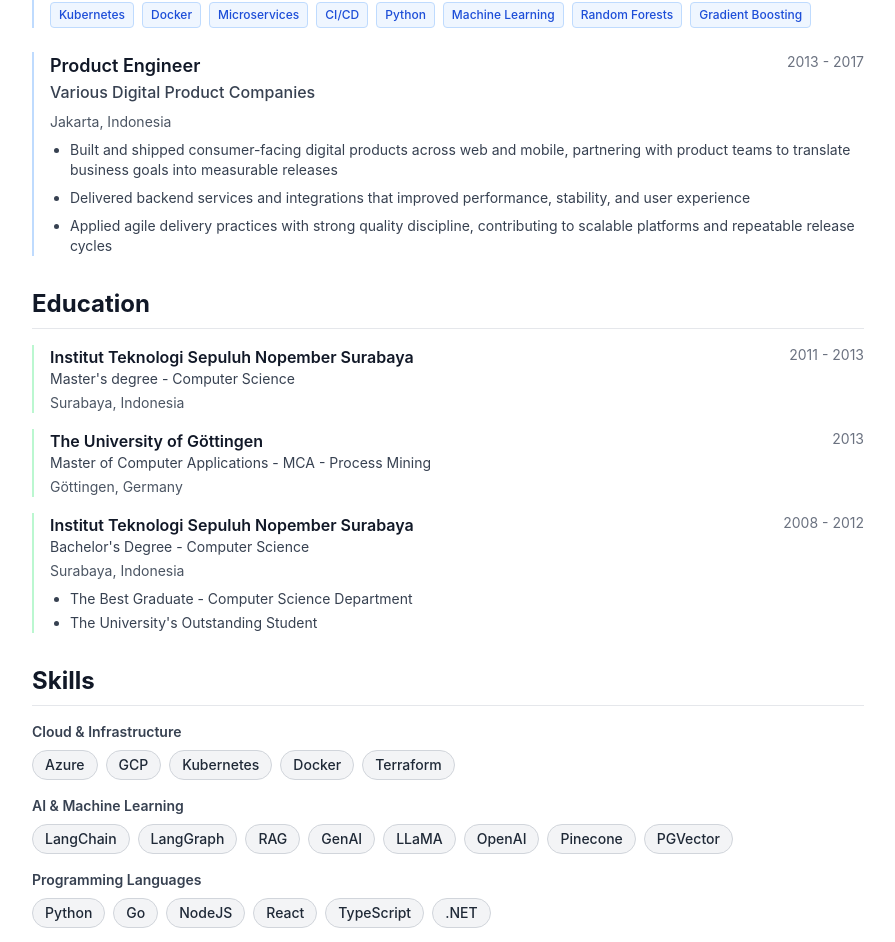
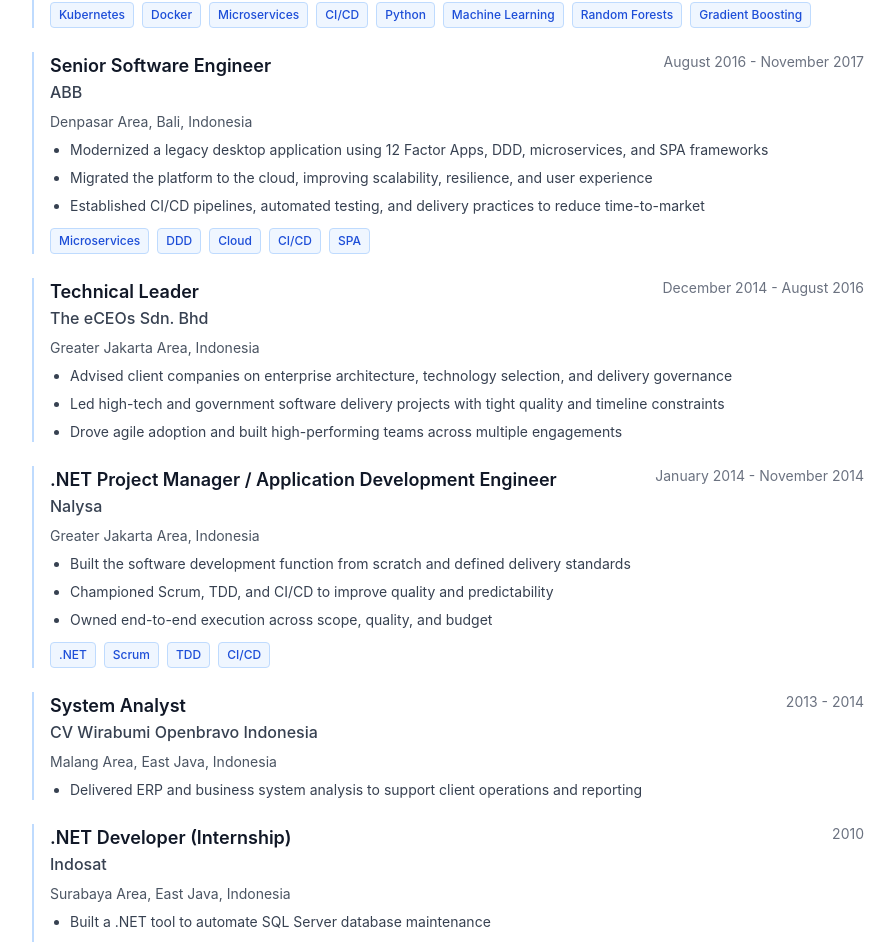
Before and after one commit to gusdewa/resume, a React (Vite) app: page / in a window 1280 px wide. Shown: the part 2105-3047 px from the top of the page, without its empty margins (192-1087 px from the left). Built offline with nearby package versions, Linux system fonts and the light colour scheme.

Commit message:
Detail pre-2017 experience

```diff
--- a/src/content/variants/alvarez-marsal.ts
+++ b/src/content/variants/alvarez-marsal.ts
@@ -83,14 +83,57 @@
       ],
     },
     {
-      company: 'Various Digital Product Companies',
-      title: 'Product Engineer',
-      location: 'Jakarta, Indonesia',
-      period: '2013 - 2017',
+      company: 'ABB',
+      title: 'Senior Software Engineer',
+      location: 'Denpasar Area, Bali, Indonesia',
+      period: 'August 2016 - November 2017',
       highlights: [
-        'Built and shipped consumer-facing digital products across web and mobile, partnering with product teams to translate business goals into measurable releases',
-        'Delivered reliable backend services and integrations that improved performance, stability, and user experience',
-        'Applied agile delivery practices with strong quality discipline, contributing to scalable platforms and repeatable release cycles',
+        'Modernized a legacy desktop application using 12 Factor Apps, DDD, microservices, and SPA frameworks',
+        'Migrated the platform to the cloud, improving scalability, resilience, and user experience',
+        'Established CI/CD pipelines, automated testing, and delivery practices to reduce time-to-market',
+      ],
+      technologies: ['Microservices', 'DDD', 'Cloud', 'CI/CD', 'SPA'],
+    },
+    {
+      company: 'The eCEOs Sdn. Bhd',
+      title: 'Technical Leader',
+      location: 'Greater Jakarta Area, Indonesia',
+      period: 'December 2014 - August 2016',
+      highlights: [
+        'Advised client companies on enterprise architecture, technology selection, and delivery governance',
+        'Led high-tech and government software delivery projects with tight quality and timeline constraints',
+        'Drove agile adoption and built high-performing teams across multiple engagements',
+      ],
+    },
+    {
+      company: 'Nalysa',
+      title: '.NET Project Manager / Application Development Engineer',
+      location: 'Greater Jakarta Area, Indonesia',
+      period: 'January 2014 - November 2014',
+      highlights: [
+        'Built the software development function from scratch and defined delivery standards',
+        'Championed Scrum, TDD, and CI/CD to improve quality and predictability',
+        'Owned end-to-end execution across scope, quality, and budget',
+      ],
+      technologies: ['.NET', 'Scrum', 'TDD', 'CI/CD'],
+    },
+    {
+      company: 'CV Wirabumi Openbravo Indonesia',
+      title: 'System Analyst',
+      location: 'Malang Area, East Java, Indonesia',
+      period: '2013 - 2014',
+      highlights: [
+        'Delivered ERP and business system analysis to support client operations and reporting',
+      ],
+    },
+    {
+      company: 'Indosat',
+      title: '.NET Developer (Internship)',
+      location: 'Surabaya Area, East Java, Indonesia',
+      period: '2010',
+      highlights: [
+        'Built a .NET tool to automate SQL Server database maintenance',
+        'Produced system design documentation for the maintenance automation',
       ],
     },
   ],
--- a/src/content/variants/default.ts
+++ b/src/content/variants/default.ts
@@ -90,14 +90,57 @@
       ],
     },
     {
-      company: 'Various Digital Product Companies',
-      title: 'Product Engineer',
-      location: 'Jakarta, Indonesia',
-      period: '2013 - 2017',
+      company: 'ABB',
+      title: 'Senior Software Engineer',
+      location: 'Denpasar Area, Bali, Indonesia',
+      period: 'August 2016 - November 2017',
       highlights: [
-        'Built and shipped consumer-facing digital products across web and mobile, partnering with product teams to translate business goals into measurable releases',
-        'Delivered backend services and integrations that improved performance, stability, and user experience',
-        'Applied agile delivery practices with strong quality discipline, contributing to scalable platforms and repeatable release cycles',
+        'Modernized a legacy desktop application using 12 Factor Apps, DDD, microservices, and SPA frameworks',
+        'Migrated the platform to the cloud, improving scalability, resilience, and user experience',
+        'Established CI/CD pipelines, automated testing, and delivery practices to reduce time-to-market',
+      ],
+      technologies: ['Microservices', 'DDD', 'Cloud', 'CI/CD', 'SPA'],
+    },
+    {
+      company: 'The eCEOs Sdn. Bhd',
+      title: 'Technical Leader',
+      location: 'Greater Jakarta Area, Indonesia',
+      period: 'December 2014 - August 2016',
+      highlights: [
+        'Advised client companies on enterprise architecture, technology selection, and delivery governance',
+        'Led high-tech and government software delivery projects with tight quality and timeline constraints',
+        'Drove agile adoption and built high-performing teams across multiple engagements',
+      ],
+    },
+    {
+      company: 'Nalysa',
+      title: '.NET Project Manager / Application Development Engineer',
+      location: 'Greater Jakarta Area, Indonesia',
+      period: 'January 2014 - November 2014',
+      highlights: [
+        'Built the software development function from scratch and defined delivery standards',
+        'Championed Scrum, TDD, and CI/CD to improve quality and predictability',
+        'Owned end-to-end execution across scope, quality, and budget',
+      ],
+      technologies: ['.NET', 'Scrum', 'TDD', 'CI/CD'],
+    },
+    {
+      company: 'CV Wirabumi Openbravo Indonesia',
+      title: 'System Analyst',
+      location: 'Malang Area, East Java, Indonesia',
+      period: '2013 - 2014',
+      highlights: [
+        'Delivered ERP and business system analysis to support client operations and reporting',
+      ],
+    },
+    {
+      company: 'Indosat',
+      title: '.NET Developer (Internship)',
+      location: 'Surabaya Area, East Java, Indonesia',
+      period: '2010',
+      highlights: [
+        'Built a .NET tool to automate SQL Server database maintenance',
+        'Produced system design documentation for the maintenance automation',
       ],
     },
   ],
```
